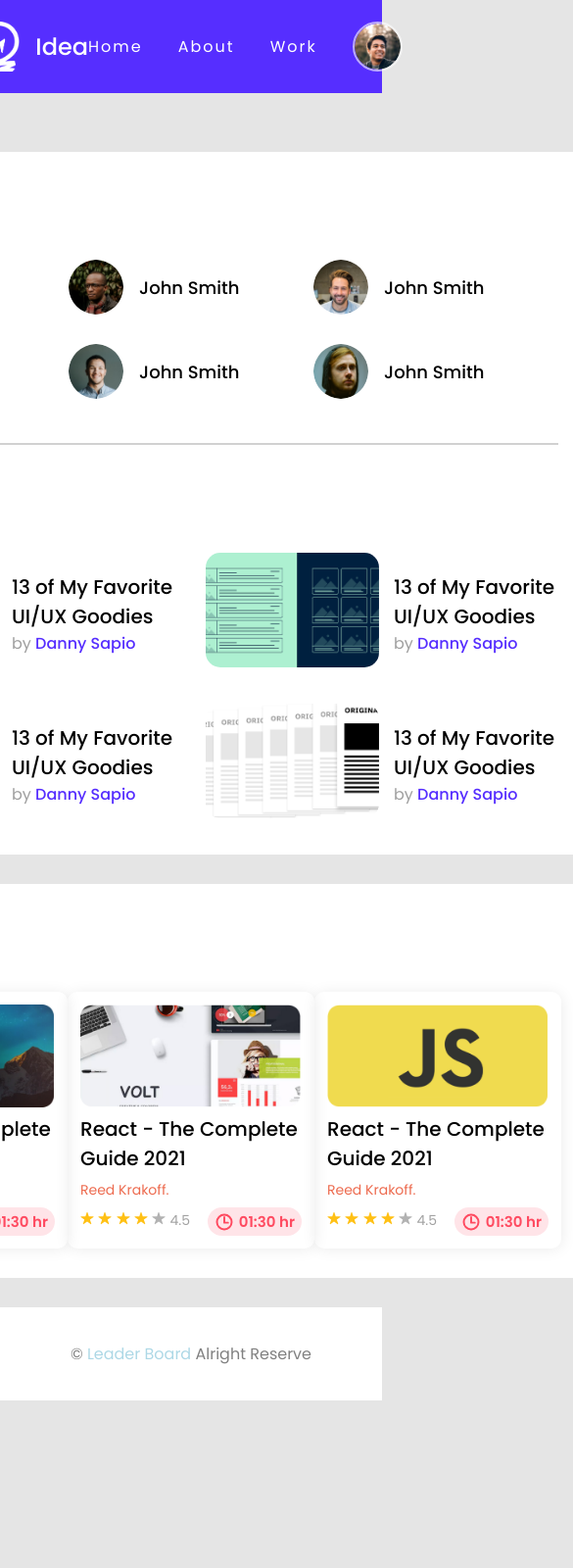
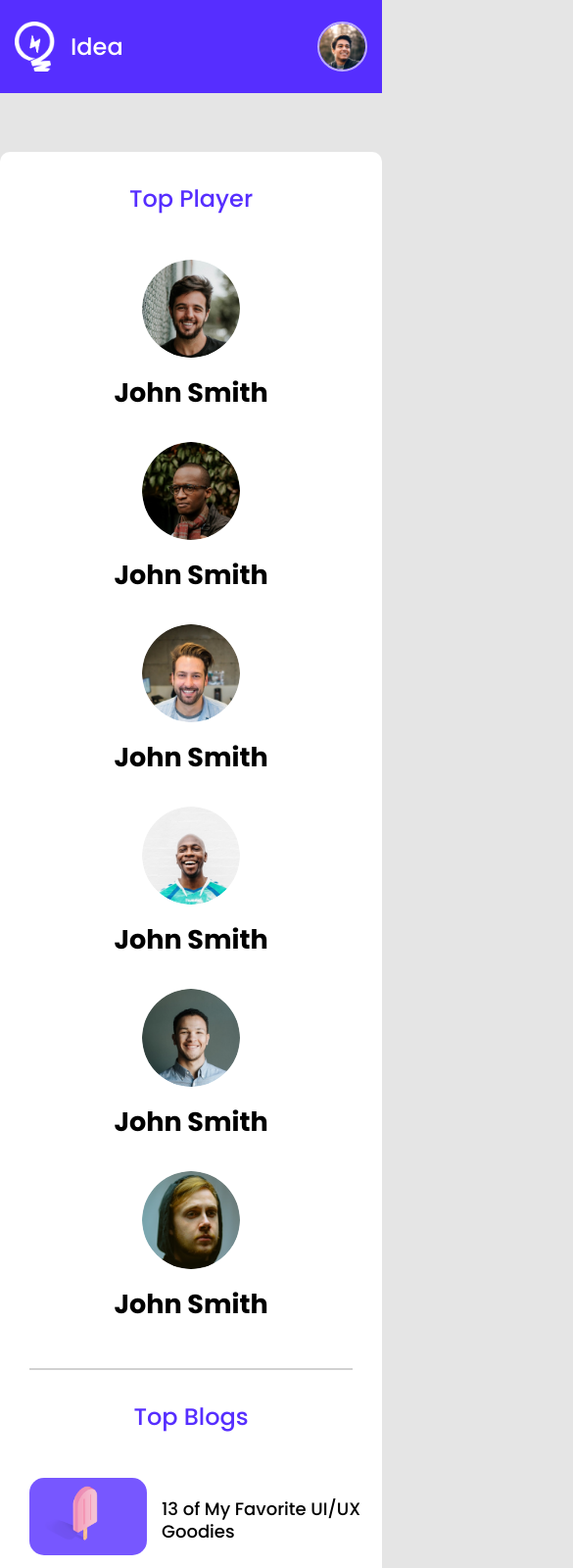
Before and after one commit to RakibulIslamm/Leader-Board-Website-HTML-CSS, a plain HTML site: page index.html in a window 390 px wide. Shown: the top 1600 px of the page at 98% size, 585 px wide, since content can reach past the window. Before the commit the page ends 1429 px from the top, so only its background shows below. Drawn offline with nearby package versions, Linux system fonts and the light colour scheme.

Commit message:
responsive

```diff
--- a/style.css
+++ b/style.css
@@ -348,3 +348,104 @@ footer p a
     text-decoration: none;
     color: lightblue;
 }
+
+
+/*
+===========================================
+            Media for mobile
+===========================================
+*/
+
+@media only screen and (max-width: 600px){
+    .header-container {
+        width: 100%;
+        padding: 0 15px;
+    }
+    .header-nav nav {
+        display: none;
+    }
+    .content {
+        width: 100%;
+    }
+    .sec-title {
+        text-align: center;
+    }
+    .top-players {
+        grid-template-columns: repeat(1, 1fr);
+    }
+    .player {
+        flex-direction: column;
+    }
+    .player img {
+        width: 100px;
+        height: 100px;
+    }
+    .player h3 {
+        padding-left: 0;
+        padding-top: 16px;
+        font-size: 27px;
+        font-weight: 700;
+    }
+    .blogs {
+        grid-template-columns: repeat(1, 1fr);
+    }
+    .blog {
+        width: 100%;
+    }
+    .blog .thumb img {
+        width: 120px;
+        height: auto;
+    }
+    .blog-info h3 {
+        font-size: 18px;
+        line-height: 1.3;
+    }
+    .blog-info p {
+        display: none;
+    }
+    .courses {
+        grid-template-columns: repeat(1, 1fr);
+    }
+    .course {
+        width: 100%;
+    }
+    .course .course-thumb img {
+        width: 100%;
+        height: auto;
+    }
+}
+
+/*
+===========================================
+    Media for tablets and small screen
+===========================================
+*/
+
+@media only screen and (min-width: 601px) and (max-width: 850px){
+    .header-container {
+        width: 100%;
+        padding: 0 20px;
+    }
+    .content {
+        width: 100%;
+    }
+    .top-players {
+        grid-template-columns: repeat(2, 1fr);
+    }
+    .blogs {
+        grid-template-columns: repeat(1, 1fr);
+    }
+    .blog {
+        width: 100%;
+    }
+    .courses {
+        grid-template-columns: repeat(1, 1fr);
+    }
+    .course {
+        width: 100%;
+    }
+    .course .course-thumb img {
+        width: 100%;
+        height: auto;
+    }
+}
```
